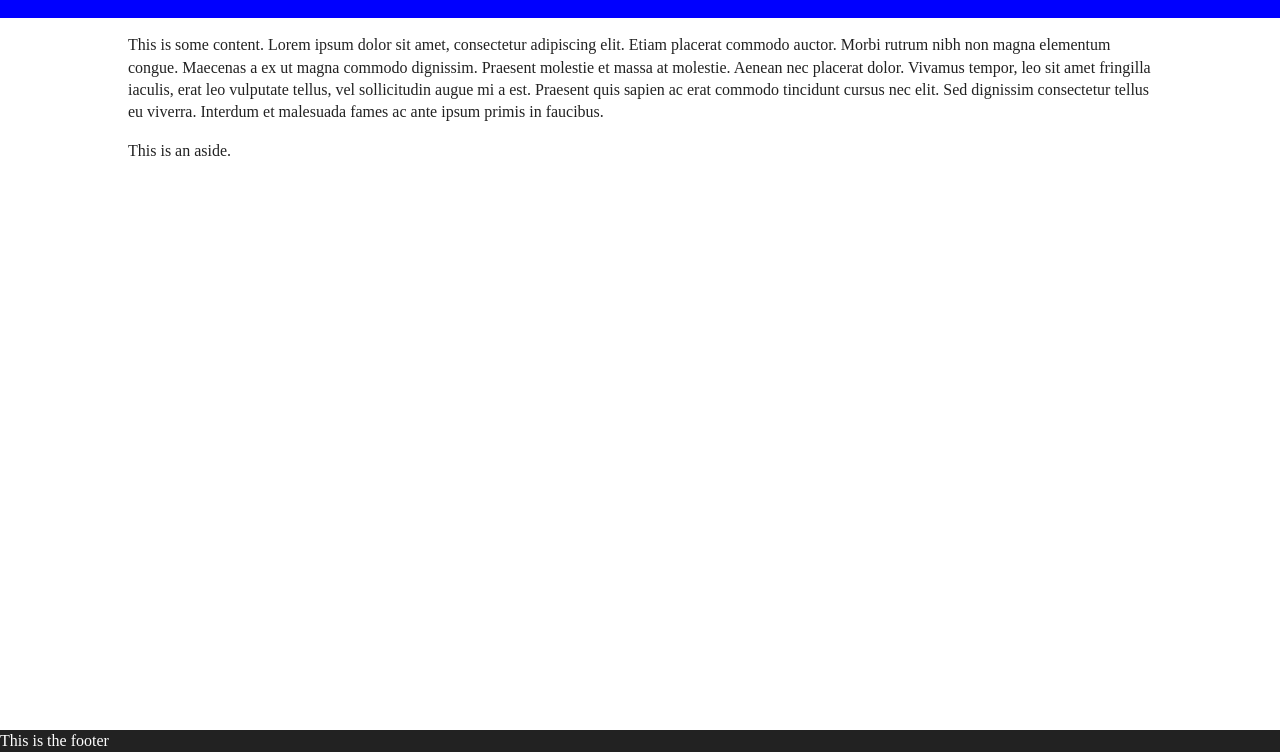
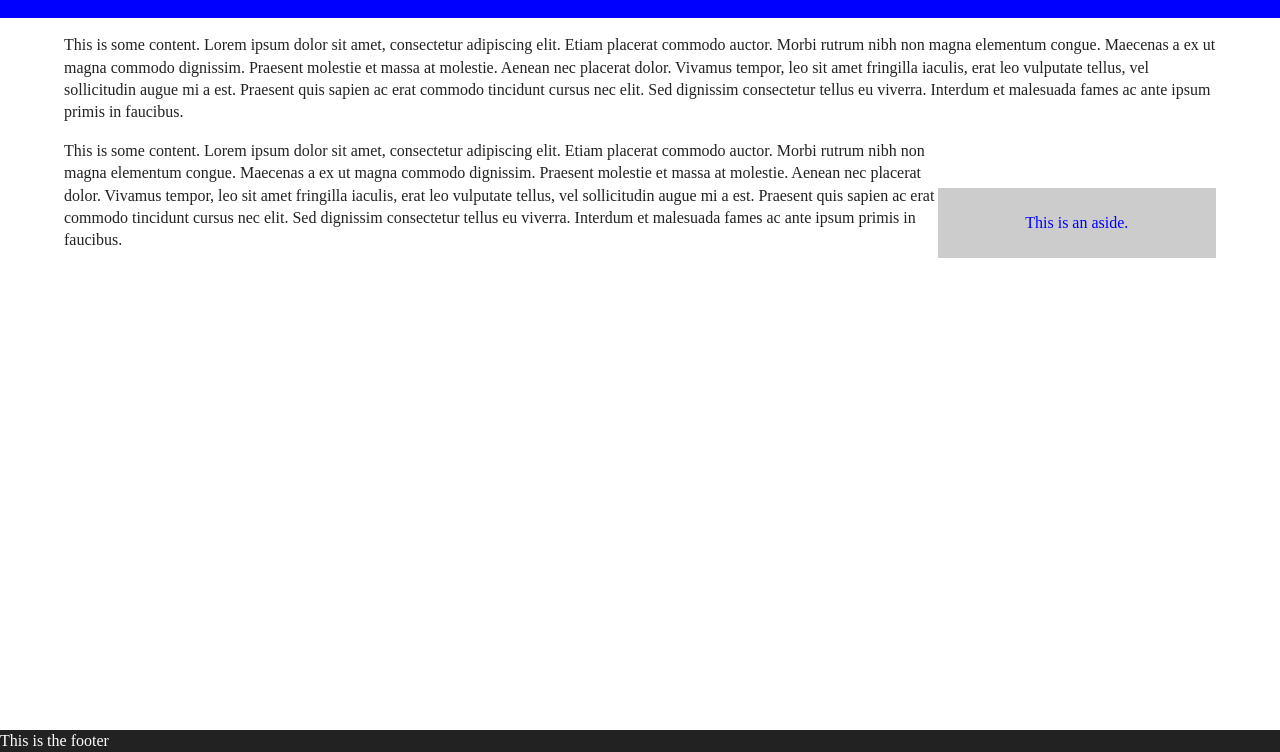
Before and after one commit to mikaylawho/MyOwnWebsite, a website: page index.html in a window 1280 px wide. Shown: the part 48-800 px from the top of the page. Drawn offline with Linux system fonts and the light colour scheme.

Commit message:
Starting to style the aside

```diff
--- a/index.html
+++ b/index.html
@@ -16,10 +16,14 @@
     </header>
 
       <div id="content">
+
         <p>This is some content. Lorem ipsum dolor sit amet, consectetur adipiscing elit. Etiam placerat commodo auctor. Morbi rutrum nibh non magna elementum congue. Maecenas a ex ut magna commodo dignissim. Praesent molestie et massa at molestie. Aenean nec placerat dolor. Vivamus tempor, leo sit amet fringilla iaculis, erat leo vulputate tellus, vel sollicitudin augue mi a est. Praesent quis sapien ac erat commodo tincidunt cursus nec elit. Sed dignissim consectetur tellus eu viverra. Interdum et malesuada fames ac ante ipsum primis in faucibus.</p>
+
         <aside><span>This is an aside.</span></aside>
+
+        <p>This is some content. Lorem ipsum dolor sit amet, consectetur adipiscing elit. Etiam placerat commodo auctor. Morbi rutrum nibh non magna elementum congue. Maecenas a ex ut magna commodo dignissim. Praesent molestie et massa at molestie. Aenean nec placerat dolor. Vivamus tempor, leo sit amet fringilla iaculis, erat leo vulputate tellus, vel sollicitudin augue mi a est. Praesent quis sapien ac erat commodo tincidunt cursus nec elit. Sed dignissim consectetur tellus eu viverra. Interdum et malesuada fames ac ante ipsum primis in faucibus.</p>
       </div>
-    </div>
+
   <footer><span>This is the footer</span></footer>
 
   </body>
--- a/src/css/main.css
+++ b/src/css/main.css
@@ -98,7 +98,7 @@ textarea {
 }
 
 .main-banner{
-  background: url('src/img/parklands_sky.jpg') no-repeat;
+  background: url('/src/img/parklands_sky.jpg') no-repeat;
   background-size:contain;
   height: 116px;
   width: 900px;
@@ -137,8 +137,21 @@ ul.main-menu a:hover {
 }
 
 #content{
-  width: 80%;
+  width: 90%;
   margin: 0 auto;
+}
+
+
+aside{
+  display:inline-block;
+  float:right;
+  color: blue;
+  background-color: #cccccc;
+  width: 20%;
+  padding: 1.5em;
+  text-align: center;
+  margin-left:-1em;
+  margin-top:3em;
 }
 
 
```
